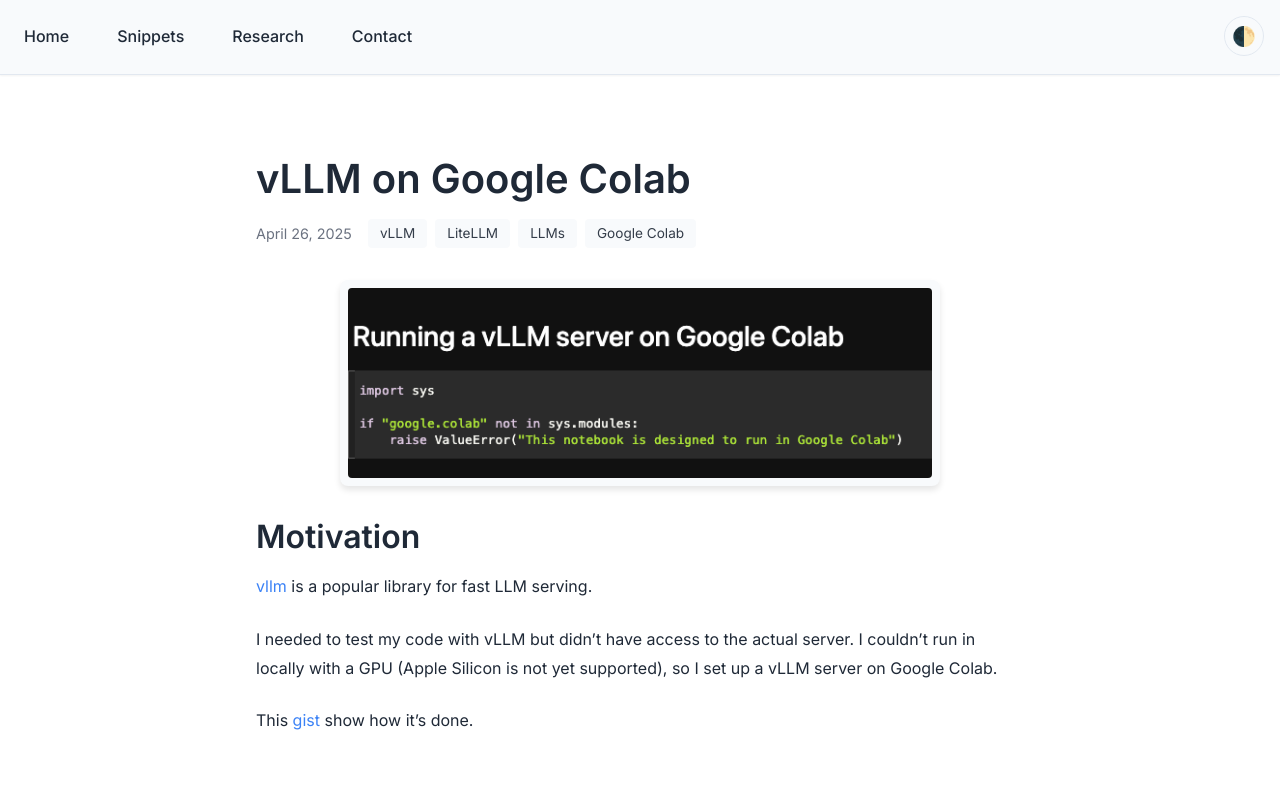
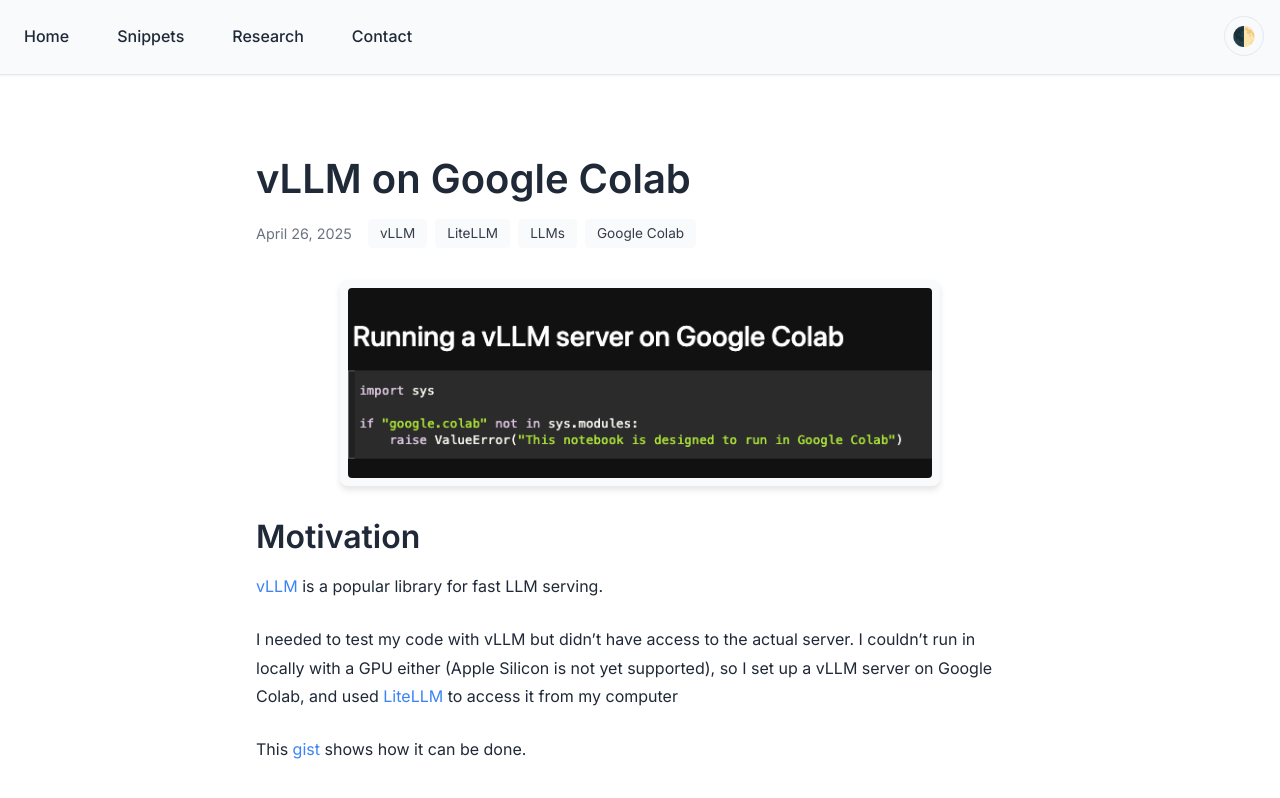
Before and after one commit to shacharmirkin/shacharmirkin.github.io, a Jekyll site: the page built from _posts/2025-04-26-vllm-on-google-colab.md, in a window 1280 px wide. Shown: the top 798 px of the page. Built offline with Jekyll 4.4.1, drawn with Linux system fonts in a browser that asks for light colours.

Commit message:
Improve vllm snippet text

```diff
--- a/_posts/2025-04-26-vllm-on-google-colab.md
+++ b/_posts/2025-04-26-vllm-on-google-colab.md
@@ -4,15 +4,15 @@
 date: 2025-04-26 12:00:00 +0200
 categories: []
 tags: [vLLM, LiteLLM, LLMs, Google Colab]
-excerpt: "Running a vLLM server on Google Colab"
+excerpt: "Running a vLLM server on Google Colab and accessing it externally"
 image: /assets/images/vllm-on-colab.png
 ---
 
 ## Motivation
 
-[vllm](https://github.com/vllm-project/vllm) is a popular library for fast LLM serving.
+[vLLM](https://github.com/vllm-project/vllm) is a popular library for fast LLM serving.
 
 I needed to test my code with vLLM but didn't have access to the actual server.
-I couldn't run in locally with a GPU (Apple Silicon is not yet supported), so I set up a vLLM server on Google Colab.
+I couldn't run in locally with a GPU either (Apple Silicon is not yet supported), so I set up a vLLM server on Google Colab, and used [LiteLLM](https://www.litellm.ai/) to access it from my computer
 
-This [gist](https://gist.github.com/shacharmirkin/60d3403909ea5a540f7e17f2c3f2581a) show how it's done.
+This [gist](https://gist.github.com/shacharmirkin/60d3403909ea5a540f7e17f2c3f2581a) shows how it can be done.
```
